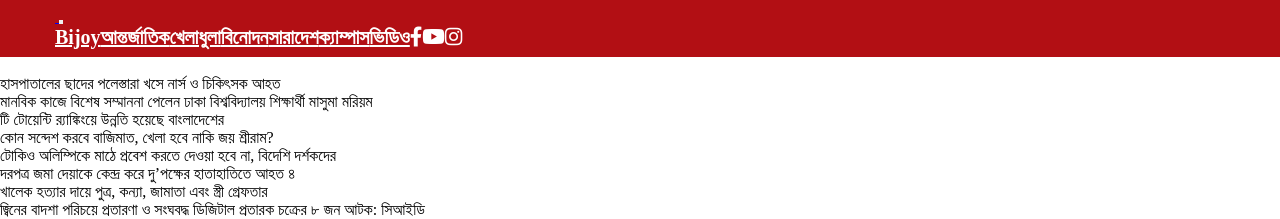
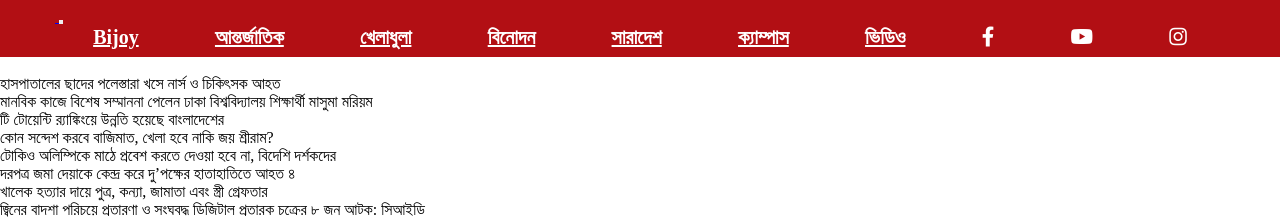
Before and after one commit to dev-alihasan/newsPaperWebsite, a plain HTML site: page index.html in a window 1280 px wide. Shown: the top 219 px of the page. Drawn offline with Linux system fonts and the light colour scheme.

Commit message:
adding code

```diff
--- a/design.css
+++ b/design.css
@@ -6,10 +6,6 @@
 
 .navbar {
   position: relative;
-  display: flex;
-  flex-wrap: wrap;
-  align-items: center;
-  justify-content: space-between;
   padding-top: 0.5rem;
   padding-bottom: 0.5rem;
   margin: 0 auto;
@@ -18,6 +14,7 @@
 .navbar-nav {
   list-style: none;
   display: flex;
+  justify-content: space-around;
 }
 .container {
   width: 1170px;
```
